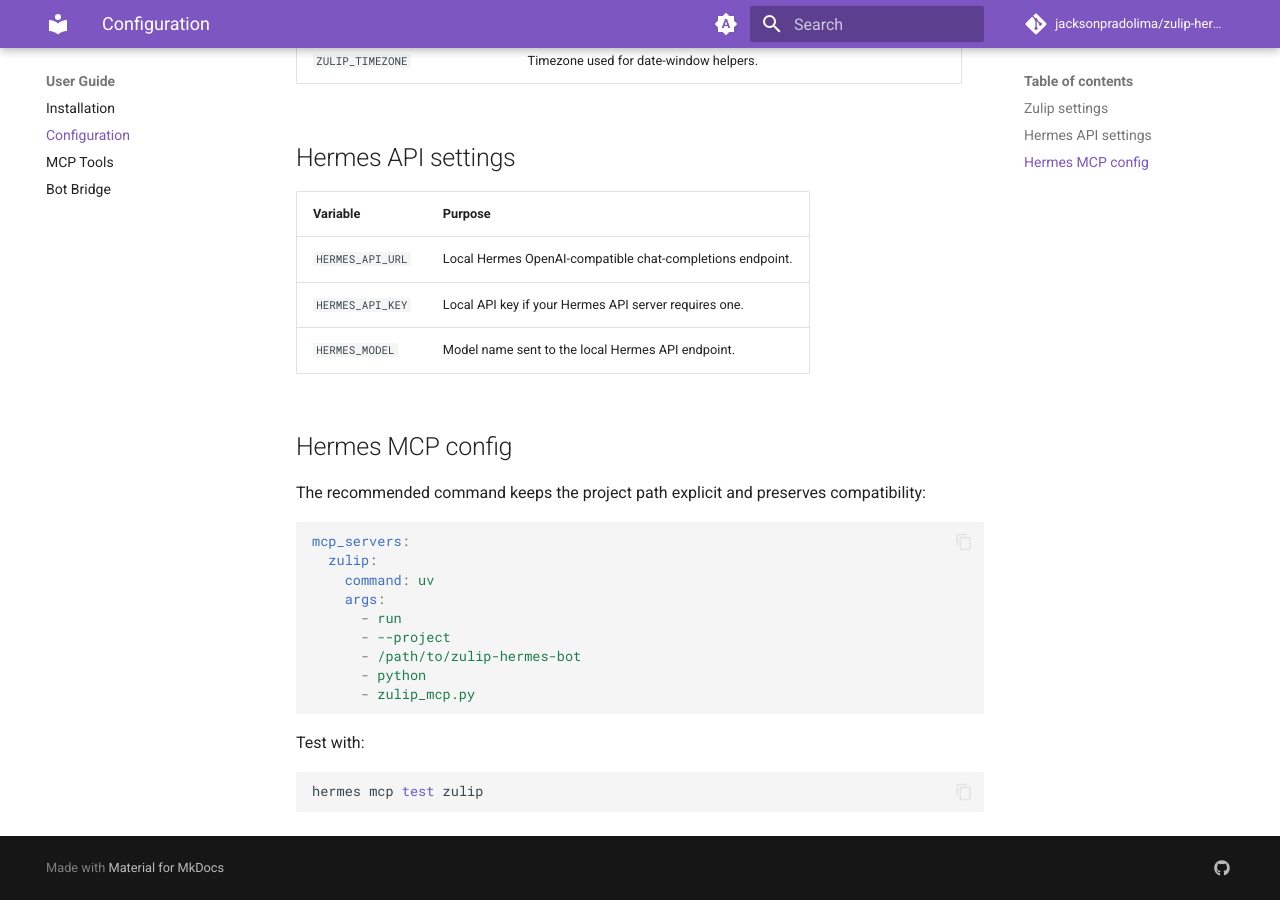
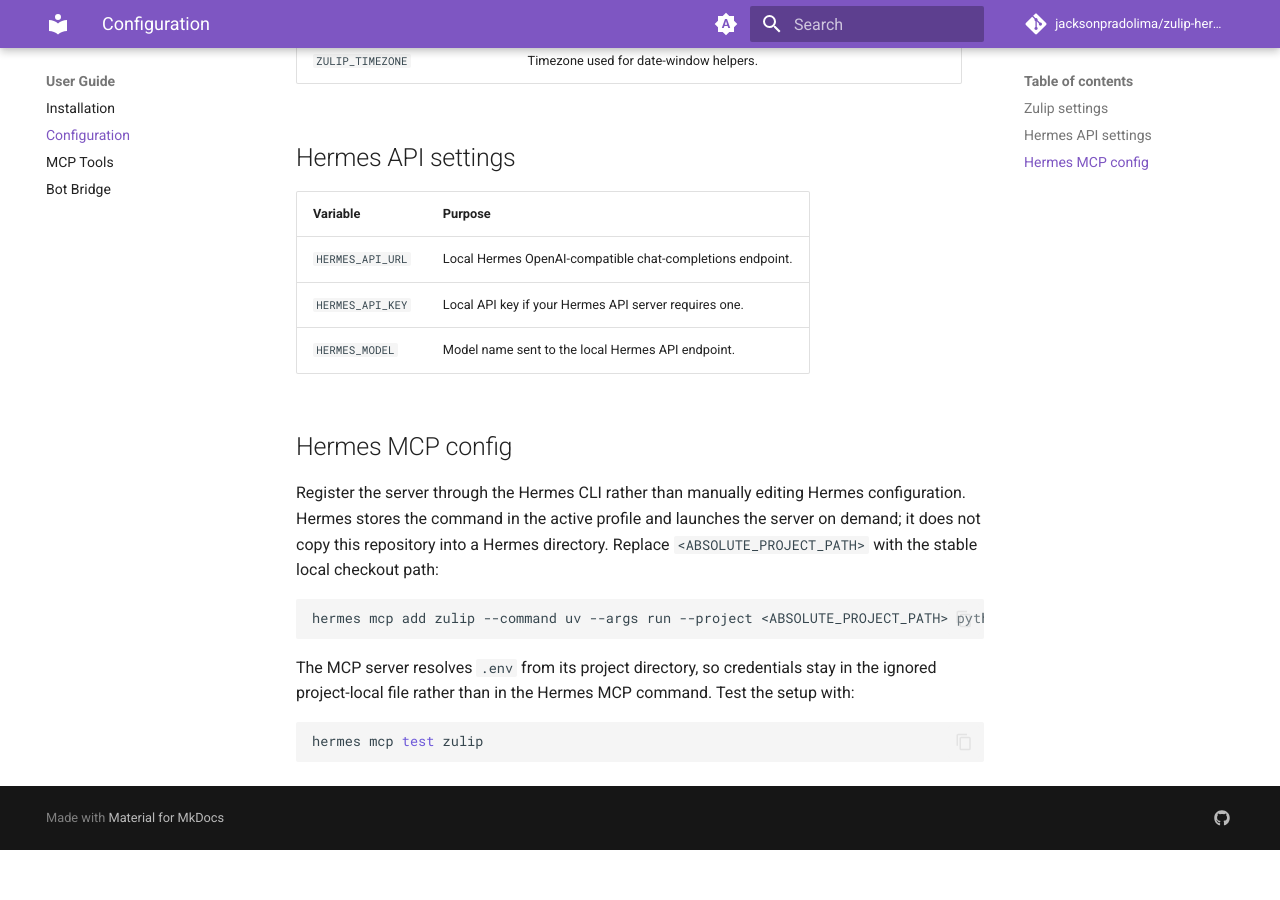
Before and after one commit to jacksonpradolima/zulip-hermes-bot, an MkDocs documentation site: the page built from docs/configuration.md, in a window 1280 px wide and 900 px high, scrolled down 852 px. Built offline with MkDocs 1.6.1 and Material for MkDocs 9.7.7, drawn with Linux system fonts in a browser that asks for light colours; comment, search, counter and statistics services are not loaded; after the commit the page ends 1702 px from its top, so only the background shows below that.

Commit message:
docs: add Hermes MCP quick start

````diff
--- a/docs/configuration.md
+++ b/docs/configuration.md
@@ -29,21 +29,18 @@
 
 ## Hermes MCP config
 
-The recommended command keeps the project path explicit and preserves compatibility:
+Register the server through the Hermes CLI rather than manually editing Hermes
+configuration. Hermes stores the command in the active profile and launches the
+server on demand; it does not copy this repository into a Hermes directory.
+Replace `<ABSOLUTE_PROJECT_PATH>` with the stable local checkout path:
 
-```yaml
-mcp_servers:
-  zulip:
-    command: uv
-    args:
-      - run
-      - --project
-      - /path/to/zulip-hermes-bot
-      - python
-      - zulip_mcp.py
+```bash
+hermes mcp add zulip --command uv --args run --project <ABSOLUTE_PROJECT_PATH> python <ABSOLUTE_PROJECT_PATH>/zulip_mcp.py
 ```
 
-Test with:
+The MCP server resolves `.env` from its project directory, so credentials stay
+in the ignored project-local file rather than in the Hermes MCP command. Test
+the setup with:
 
 ```bash
 hermes mcp test zulip
````
Also changed, not shown: README.md (+64 -16 lines), docs/installation.md (+23 -2 lines), 1 other file.
